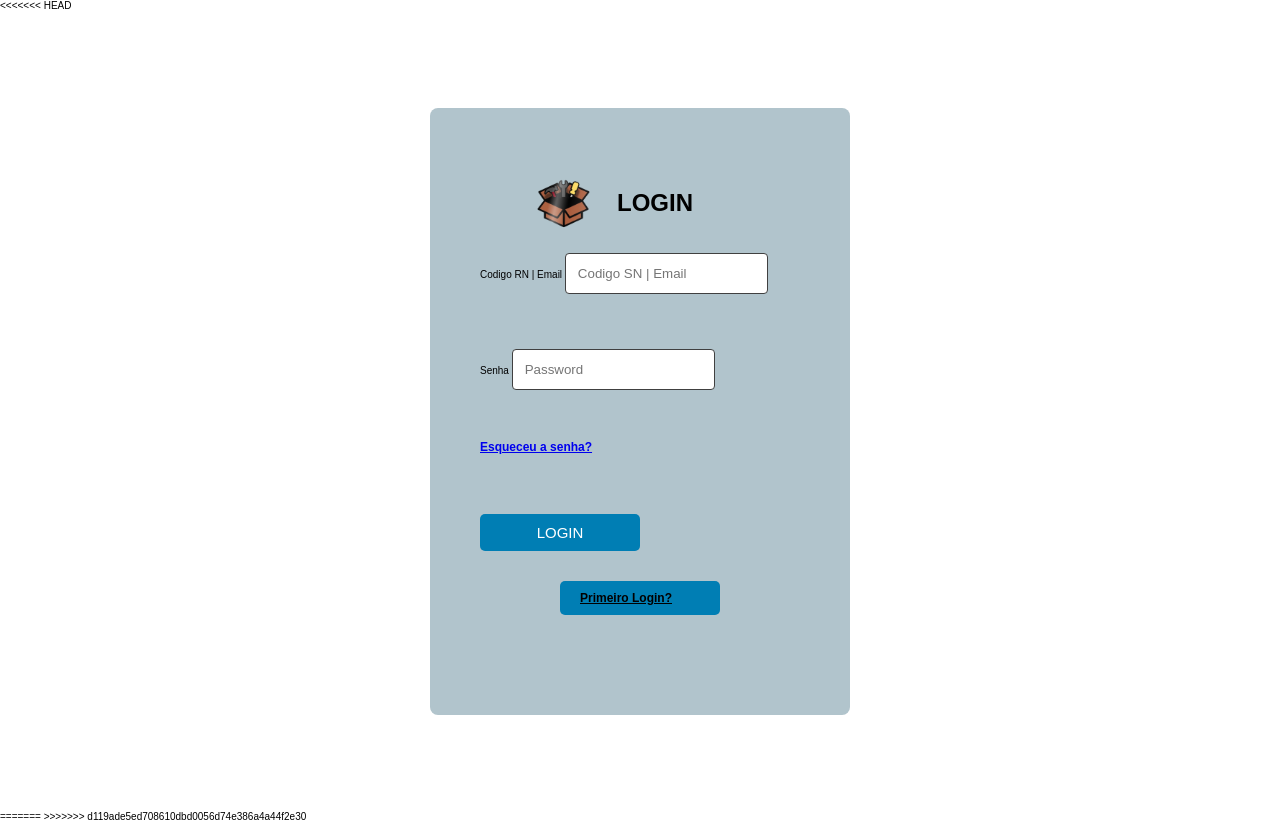
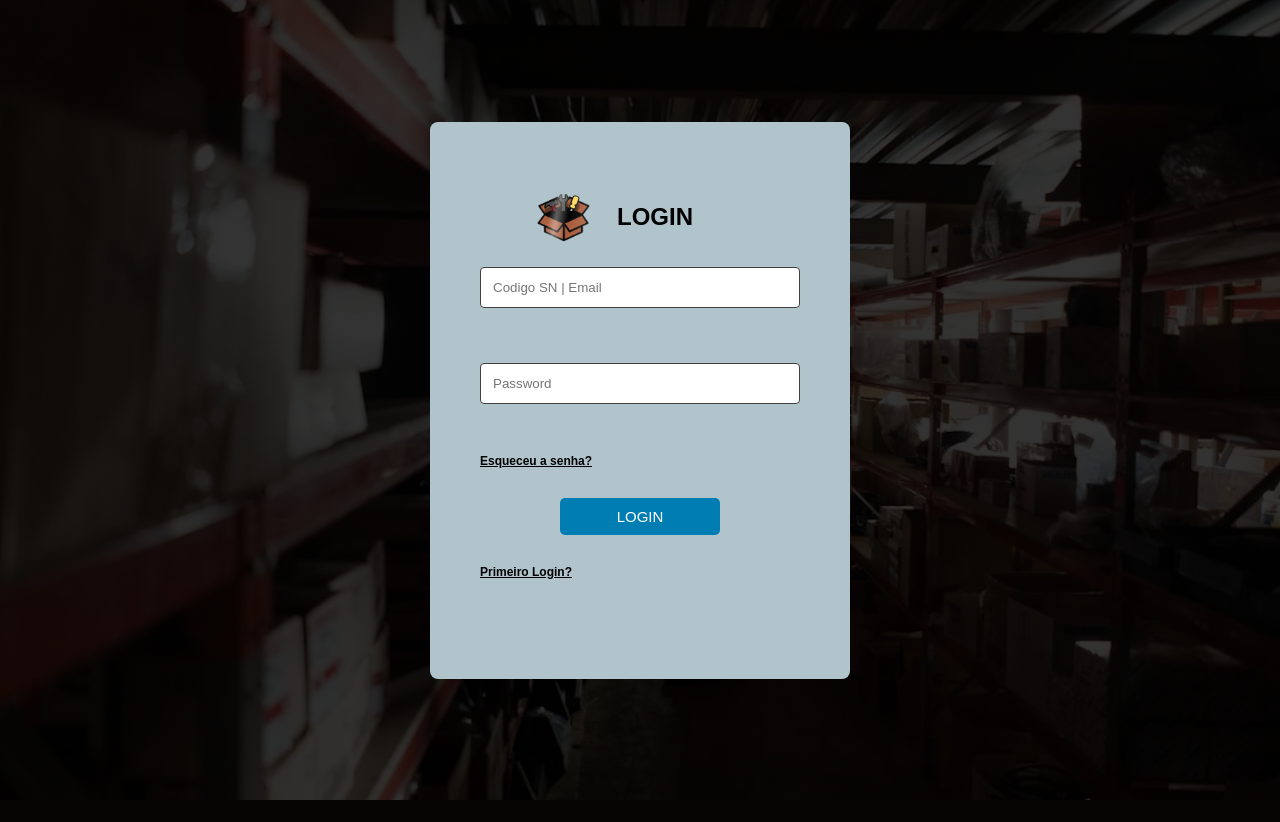
Before and after one commit to octaviosilva4275/Invent-, a Flask app: page / in a window 1280 px wide. After the commit the page ends 800 px from the top, so only its background shows below. Run offline with Flask 3, Linux system fonts and the light colour scheme.

Commit message:
correções no main

```diff
--- a/app.py
+++ b/app.py
@@ -145,7 +145,7 @@ def controle_estoque():
     cursor.close()
     conexao.close()
 
-    return render_template('controle_estoque.html', materiais=materiais)
+    return render_template('funcoes/controle_estoque.html', materiais=materiais)
 
 @app.route('/registrar_entrada', methods=['POST'])
 def registrar_entrada():
@@ -219,7 +219,7 @@ def cadastro_material():
     cursor.close()
     conexao.close()
 
-    return render_template('cadastro_material.html')
+    return render_template('funcoes/cadastro_material.html')
 
 
 
@@ -265,7 +265,7 @@ def registrar_saida():
             cursor.close()
             conexao.close()
 
-    return redirect(url_for('controle_estoque'))
+    return redirect(url_for('funcoes/controle_estoque'))
 
 
 @app.route('/estoque_minimo')
@@ -294,18 +294,10 @@ def estoque_minimo():
         cursor.close()
         conexao.close()
 
-    return render_template('estoque_minimo.html', materiais=materiais_abaixo_minimo)
+    return render_template('funcoes/estoque_minimo.html', materiais=materiais_abaixo_minimo)
 
 # ---------------------------------------------------- FIM CONTROLE DE ESTOQUE ----------------------------------------------------
 
-    # Se for GET ou ocorrer algum erro, exibe o formulário
-    conexao = conectar_banco_dados()
-    cursor = conexao.cursor(dictionary=True)
-
-    cursor.close()
-    conexao.close()
-
-    return render_template('/cadastro/cadastro_material.html')
 
 # ---------------------------------------------------- FIM CADASTRO MATERIAL ----------------------------------------------------
 
--- a/static/styles/login.css
+++ b/static/styles/login.css
@@ -46,17 +46,10 @@ html {
     position: absolute;
     top: 0;
     left: 0;
-<<<<<<< HEAD
     width: 100%;  /* Ocupa 100% da largura */
     height: 100%;  /* Ocupa 100% da altura */
     z-index: -1;  /* Fica atrás do campo de login */
     background-image: linear-gradient(rgba(0, 0, 0, 0.8), rgba(0, 0, 0, 0.8)), url(/static/img/banner.webp);
-=======
-    width: 100%;
-    height: 100%;
-    z-index: -1;
-    background-image: linear-gradient(rgba(32, 32, 32, 0.8), rgba(34, 34, 34, 0.8)), url(/static/img/banner.webp);
->>>>>>> 0a2da8e407c8072d3493462ae7f1734c706143f1
     background-position: center center;
     background-size: cover;
     background-repeat: no-repeat;
@@ -74,21 +67,12 @@ html {
    - Define um layout flexível para centralizar o conteúdo.
    - Define a cor de fundo, padding e bordas arredondadas. */
 .campo-login {
-<<<<<<< HEAD
     display: flex;  /* Layout flexível */
     justify-content: center;  /* Centraliza horizontalmente */
     align-items: center;  /* Centraliza verticalmente */
     background-color: var(--cinza-azulado);  /* Cor de fundo */
     padding: 50px;  /* Adiciona espaçamento interno */
     border-radius: 8px;  /* Bordas arredondadas */
-=======
-    display: flex;
-    justify-content: center;
-    align-items: center;
-    background-color: var(--cinza-azulado);
-    padding: 50px;
-    border-radius: 8px;
->>>>>>> 0a2da8e407c8072d3493462ae7f1734c706143f1
 }
 
 /* Estilos do formulário de login
@@ -120,12 +104,10 @@ html {
     margin-bottom: 0;
 }
 
-<<<<<<< HEAD
-/* Oculta os rótulos dos inputs */
-=======
+
 /* Oculta os rótulos dos inputs
    - Esconde os labels para inputs de login. */
->>>>>>> 0a2da8e407c8072d3493462ae7f1734c706143f1
+
 .form-login label {
     display: none;
 }
@@ -133,46 +115,28 @@ html {
 /* Estilos dos inputs de login
    - Define a largura total, padding, borda e bordas arredondadas para os inputs. */
 .form-login input {
-<<<<<<< HEAD
     width: 100%;  /* Largura total */
     padding: 12px;  /* Espaçamento interno */
     border: 1px solid var(--cinza);  /* Borda fina e cinza */
     border-radius: 4px;  /* Bordas arredondadas */
     margin-top: 5px;  /* Margem superior */
-=======
-    width: 100%;
-    padding: 12px;
-    border: 1px solid var(--cinza);
-    border-radius: 4px;
-    margin-top: 5px;
->>>>>>> 0a2da8e407c8072d3493462ae7f1734c706143f1
 }
 
 /* Link de "esqueceu a senha"
    - Define a cor, tamanho da fonte, negrito e sublinhado para o link. */
 .esqueceu-senha a {
-<<<<<<< HEAD
     color: var(--preto);  /* Cor preta */
     font-size: 12px;  /* Tamanho da fonte */
     font-weight: bold;  /* Texto em negrito */
     margin-bottom: 30px;  /* Margem inferior */
     text-decoration: underline;  /* Sublinhado */
     display: block;  /* Exibe como bloco */
-=======
-    color: var(--preto);
-    font-size: 12px;
-    font-weight: bold;
-    margin-bottom: 30px;
-    text-decoration: underline;
-    display: block;
->>>>>>> 0a2da8e407c8072d3493462ae7f1734c706143f1
 }
 
 /* Estilos do botão de login
    - Define o layout flexível, tamanho, cor de fundo, cor do texto e bordas arredondadas.
    - Adiciona um efeito de hover para alterar a cor e aplicar uma escala. */
 .btn-login {
-<<<<<<< HEAD
     display: flex;  /* Layout flexível */
     justify-content: center;  /* Centraliza horizontalmente */
     align-items: center;  /* Centraliza verticalmente */
@@ -200,18 +164,7 @@ html {
     text-decoration: underline;  /* Sublinhado */
     display: block;  /* Exibe como bloco */
     margin: 30px auto 0;  /* Margem superior */
-=======
-    display: flex;
-    justify-content: center;
-    align-items: center;
-    width: 50%;
-    font-size: 15px;
-    padding: 10px 20px;
-    cursor: pointer;
-    background-color: var(--azul-claro);
-    color: var(--branco);
-    border-radius: 5px;
-    margin: 30px auto 0;
+
 }
 
 .btn-login:hover {
@@ -230,5 +183,4 @@ html {
     text-decoration: underline;
     display: block;
     margin: 30px auto 0;
->>>>>>> 0a2da8e407c8072d3493462ae7f1734c706143f1
 }
--- a/static/styles/variaveis.css
+++ b/static/styles/variaveis.css
@@ -13,3 +13,4 @@
     --verde: #4BBF85;            /* Verde */
     --vermelho: #E35F64;         /* Vermelho */
     --cinza-escuro: #666565;     /* Cinza escuro */
+}
--- a/templates/login/login.html
+++ b/templates/login/login.html
@@ -1,16 +1,14 @@
-<<<<<<< HEAD
 <!DOCTYPE html>
 <html lang="pt-BR">
-
 <head>
     <meta charset="UTF-8">
     <meta name="viewport" content="width=device-width, initial-scale=1.0">
     <title>Invent +</title>
-    <link rel="icon" href="/static/img/logo.png">
-    <link rel="stylesheet" href="/static/styles/login.css">
-    <link rel="stylesheet" href="/static/styles/variaveis.css">
-    <link rel="stylesheet" href="/static/styles/medias/media-login.css">
-    <link rel="stylesheet" href="/static/styles/variaveis.css">
+    <link rel="icon" href="{{ url_for('static', filename='img/logo.png') }}">
+    <link rel="stylesheet" href="{{ url_for('static', filename='styles/login.css') }}">
+    <link rel="stylesheet" href="{{ url_for('static', filename='styles/variaveis.css') }}">
+    <link rel="stylesheet" href="{{ url_for('static', filename='styles/medias/media-login.css') }}">
+
 
 </head>
 
@@ -65,6 +63,7 @@
                     <!-- Link para a página de primeiro login, com uma URL gerada dinamicamente -->
                     <a href="{{ url_for('primeiro_login') }}" class="button color">Primeiro Login?</a>
                 </div>
+
             </div>
         </div>
     </section>
@@ -72,6 +71,3 @@
 </body>
 
 </html>
-
-=======
->>>>>>> d119ade5ed708610dbd0056d74e386a4a44f2e30
```
Also changed, not shown: templates/login/primeiro_login.html (+1 -8 lines), templates/funcoes/cadastro_material.html (renamed from templates/cadastro/cadastro_material.html), templates/funcoes/controle_estoque.html (renamed from templates/controle_estoque.html), templates/funcoes/estoque_minimo.html (added), templates/funcoes/relatorio.html (added), templates/funcoes/requisicao_material.html (added), templates/funcoes/requisicao_material_admin.html (added).
